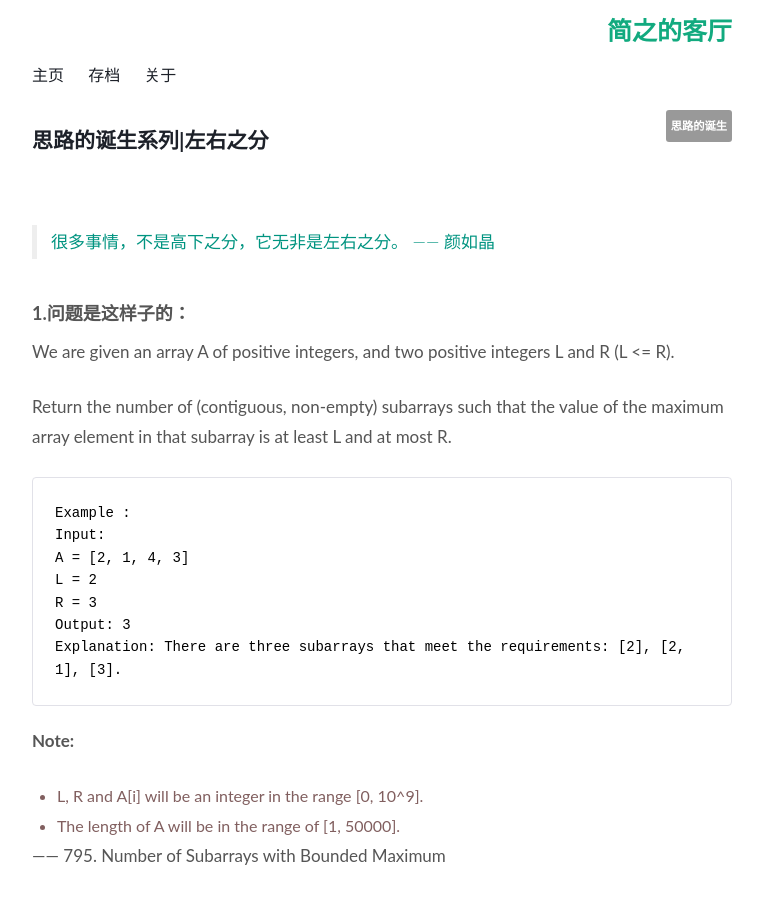
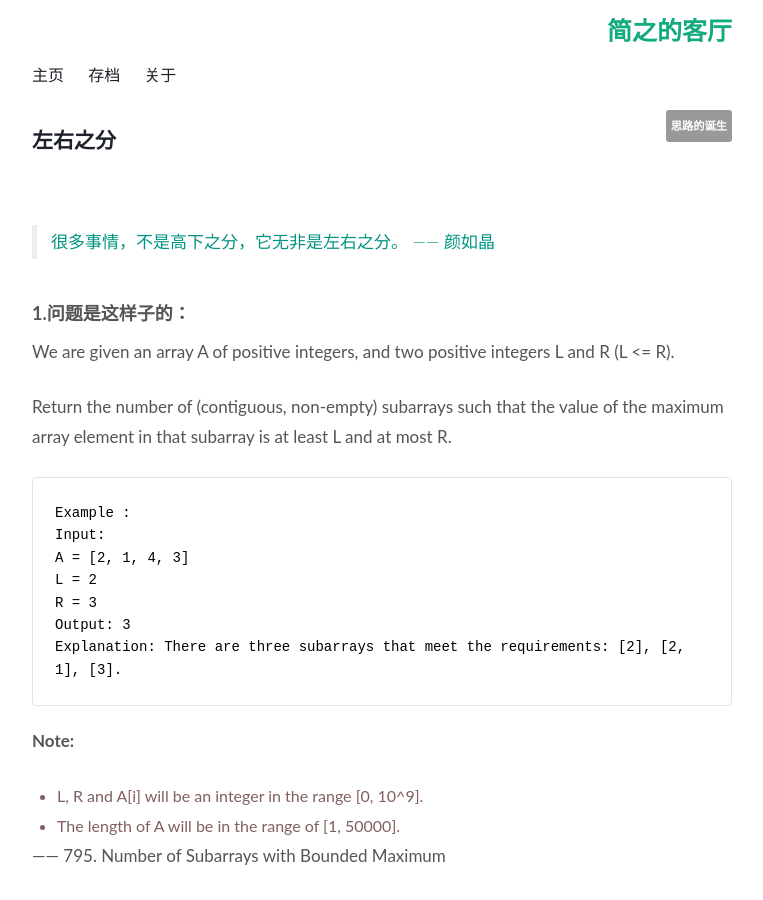
Before and after one commit to WillWang-X/willwang-x.github.io, a Jekyll site: the page built from _posts/2018-03-05-left-and-right.md, in a window 1280 px wide and 900 px high. Shown: the whole window, without its empty margins (258-1021 px from the left). Built offline with Jekyll 4.4.1, drawn with Linux system fonts in a browser that asks for light colours.

Commit message:
left and right

```diff
--- a/_posts/2018-03-05-left-and-right.md
+++ b/_posts/2018-03-05-left-and-right.md
@@ -1,6 +1,6 @@
 ---
 layout: post
-title:  思路的诞生系列|左右之分
+title:  左右之分
 tags:
 - 思路的诞生
 status: publish
```
